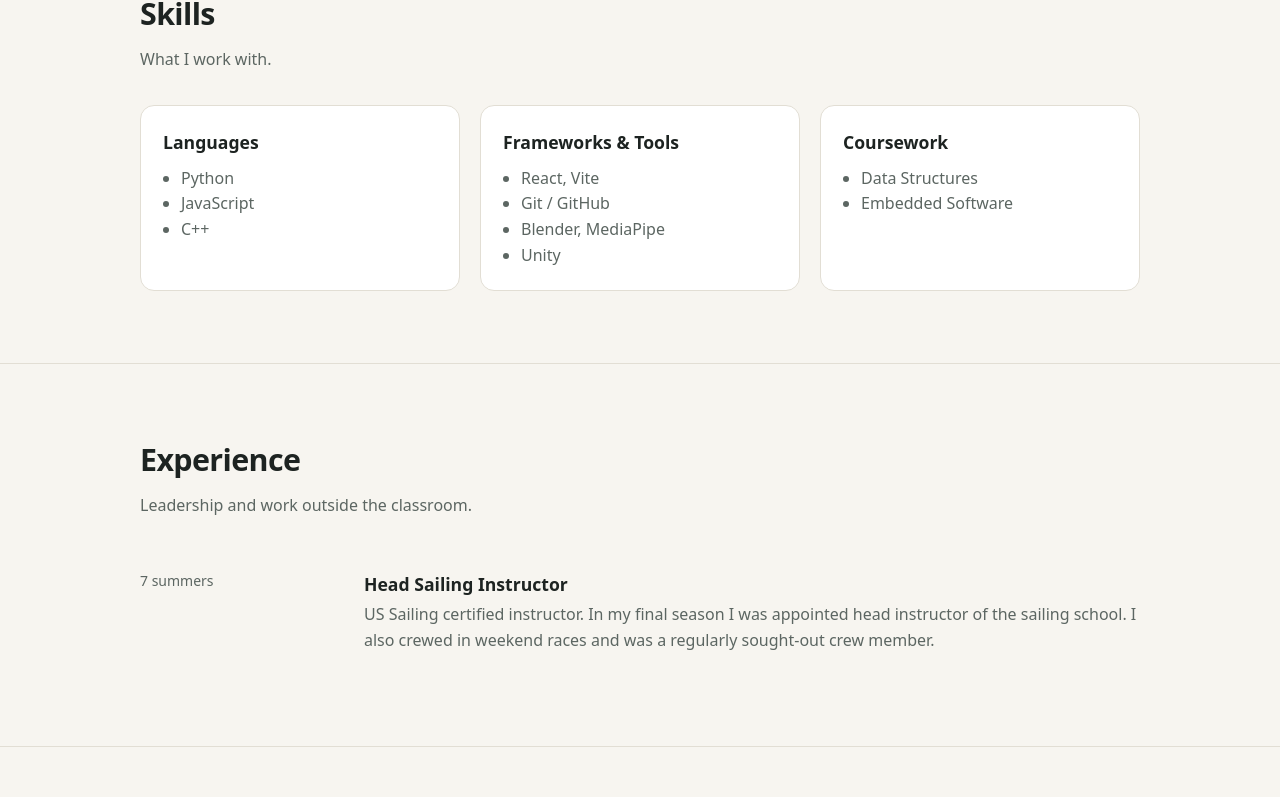
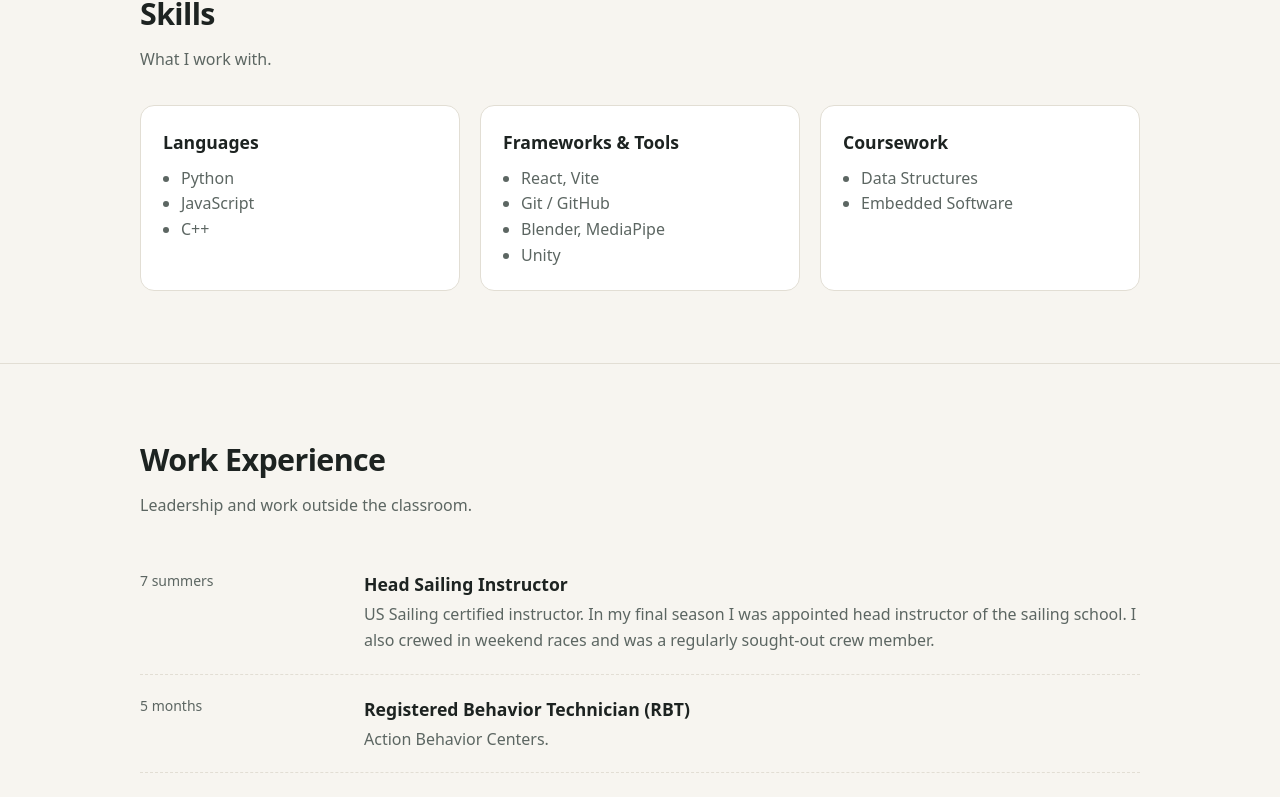
Before and after one commit to wjvance213/personalWebsite, a React (Vite) app: page / in a window 1280 px wide. Shown: the part 1998-2795 px from the top of the page. Built offline with nearby package versions, Linux system fonts and the light colour scheme.

Commit message:
update work experience

```diff
--- a/src/components/Experience.jsx
+++ b/src/components/Experience.jsx
@@ -4,7 +4,7 @@ import Section from './Section.jsx'
 
 export default function Experience() {
   return (
-    <Section id="experience" title="Experience" subtitle="Leadership and work outside the classroom.">
+    <Section id="experience" title="Work Experience" subtitle="Leadership and work outside the classroom.">
       {experience.map((job, i) => (
         <Reveal className="job" index={i} key={job.title}>
           <div className="when">{job.when}</div>
--- a/src/content.js
+++ b/src/content.js
@@ -15,7 +15,7 @@ export const site = {
 export const navLinks = [
   { href: '#about', label: 'About' },
   { href: '#projects', label: 'Projects' },
-  { href: '#experience', label: 'Experience' },
+  { href: '#experience', label: 'Work Experience' },
   { href: '#resume', label: 'Résumé' },
   { href: '#life', label: 'Beyond Code' },
   { href: '#contact', label: 'Contact' },
@@ -79,6 +79,16 @@ export const experience = [
     description:
       'US Sailing certified instructor. In my final season I was appointed head instructor of the sailing school. I also crewed in weekend races and was a regularly sought-out crew member.',
   },
+  {
+    when: '5 months',
+    title: 'Registered Behavior Technician (RBT)',
+    description: 'Action Behavior Centers.', // TODO: add a line on what the role involved
+  },
+  {
+    when: '2 years',
+    title: 'Sales Associate',
+    description: 'Rocky Mountain Chocolate Factory.', // TODO: add a line on what the role involved
+  },
 ]
 
 export const resume = {
```
